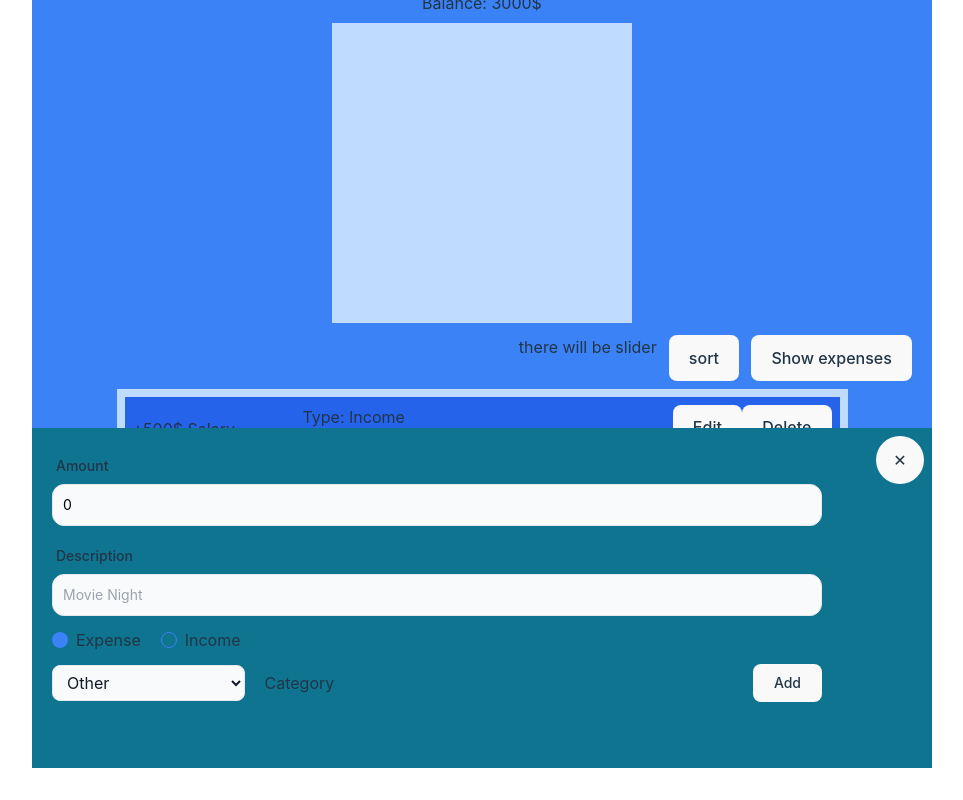
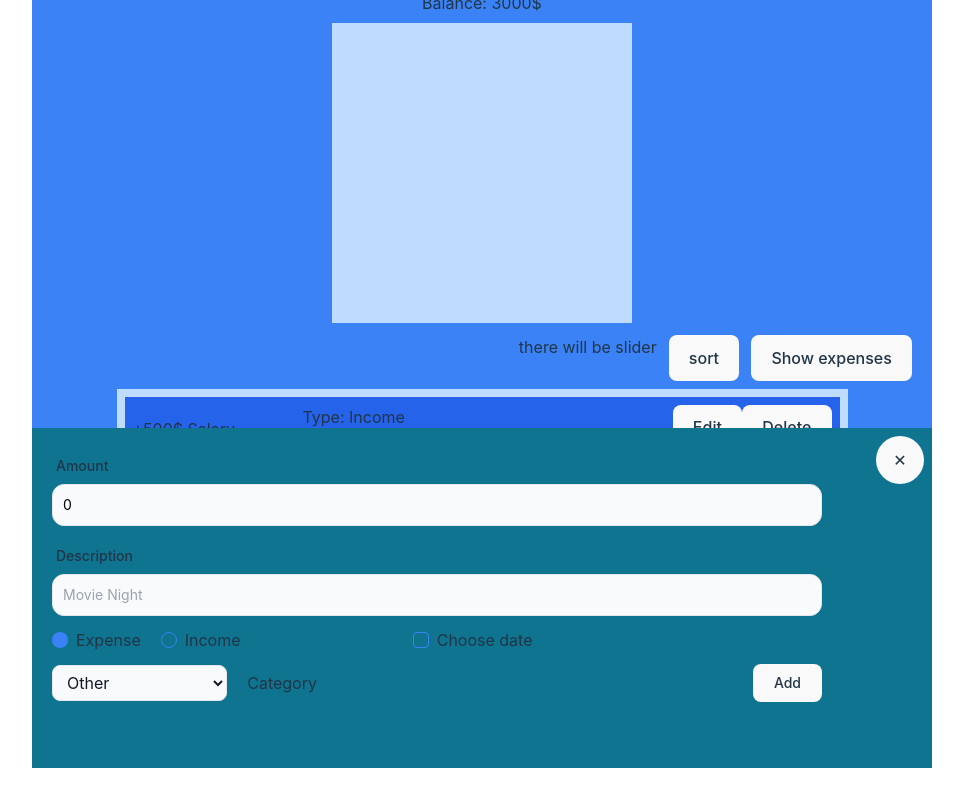
Before and after one commit to WiktorSchab/MyExpenseTracker, a React (Vite) app: page / in a window 1280 px wide. Both pictures are taken after a click on the button "Add". Shown: the part 134-934 px from the top of the page, without its empty margins (158-1121 px from the left). Built offline with nearby package versions, Linux system fonts and the light colour scheme.

Commit message:
Add field to set date in `AddRecordForm`
- Create `isDateVisible` state variable to manage the visibility of the date input field;
- Create checkbox and Integrate it with `isDateVisible`;

```diff
--- a/src/Components/AddRecordForm.jsx
+++ b/src/Components/AddRecordForm.jsx
@@ -3,6 +3,7 @@ import FormField from "./FormField";
 import RadioButton from "./RadioButton";
 import { useEffect, useState } from "react";
 import { expenseCategories, incomeCategories } from "../Data/categories";
+import CheckBox from "./CheckBox";
 
 function AddRecordForm({ onClose, onAddRecord, onEditRecord, recordToEdit }) {
   const [isExpense, setIsExpense] = useState(true);
@@ -11,6 +12,8 @@ function AddRecordForm({ onClose, onAddRecord, onEditRecord, recordToEdit }) {
   const [category, setCategory] = useState("");
 
   const [amountError, setAmountError] = useState("");
+
+  const [isDateVisible, setIsDateVisible] = useState(false);
 
   const optionsToShow = isExpense ? expenseCategories : incomeCategories;
 
@@ -90,13 +93,14 @@ function AddRecordForm({ onClose, onAddRecord, onEditRecord, recordToEdit }) {
             onChange={(e) => setDescription(e.target.value)}
           />
 
+          <div className="flex w-[65%] flex-row justify-between">
             <div className="flex flex-row gap-5">
               <RadioButton
                 id="expense"
                 name="category"
                 value="-"
                 labelValue="Expense"
-              onClick={() => handleRadioChange(true)}
+                onChange={() => handleRadioChange(true)}
                 isChecked={isExpense}
               />
               <RadioButton
@@ -104,13 +108,25 @@ function AddRecordForm({ onClose, onAddRecord, onEditRecord, recordToEdit }) {
                 name="category"
                 value="+"
                 labelValue="Income"
-              onClick={() => handleRadioChange(false)}
+                onChange={() => handleRadioChange(false)}
                 isChecked={!isExpense}
               />
             </div>
 
+            <div className="mr-5">
+              <CheckBox
+                id="dataCheckBox"
+                name="dataCheckBox"
+                labelValue="Choose date"
+                onChange={() => setIsDateVisible((prevState) => !prevState)}
+                isChecked={isDateVisible}
+              />
+            </div>
+          </div>
+
           <div className="flex justify-between">
-            <div className="row flex w-[50%] items-center gap-5">
+            <div className="flex w-[100%] flex-row">
+              <div className="flex w-[50%] flex-row items-center gap-5">
                 <select
                   id="select-category"
                   className="block w-[50%] rounded-lg border bg-gray-50 px-2.5 py-1.5 text-gray-900"
@@ -128,6 +144,16 @@ function AddRecordForm({ onClose, onAddRecord, onEditRecord, recordToEdit }) {
                   ))}
                 </select>
                 <label htmlFor="select-category">Category</label>
+              </div>
+
+              <div>
+                {isDateVisible && (
+                  <input
+                    type="date"
+                    className="black-calendar block w-full rounded-xl border bg-gray-50 px-2.5 py-1.5 text-sm text-black"
+                  />
+                )}
+              </div>
             </div>
             <button
               className="box-border p-2 pl-5 pr-5 text-sm"
```
Lines whose indentation alone changed are shown as unchanged.
